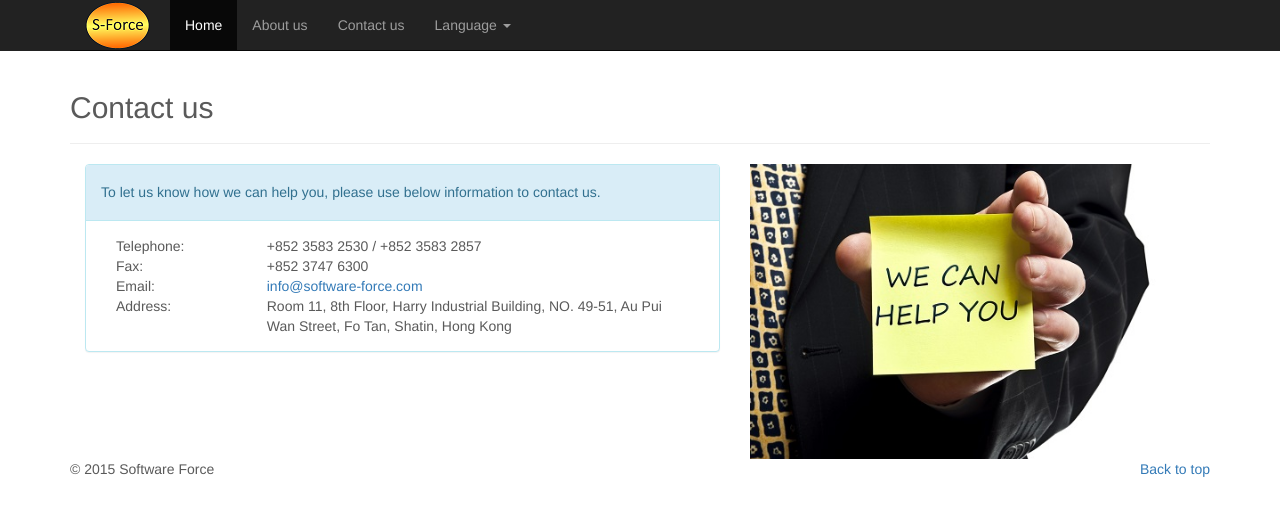
After one commit to Matthew-YC-So/sfboot, a PHP site: page /contact.php in a window 1280 px wide. The commit adds this page. Shown: the top 516 px of the page. Run offline with PHP 8.4, Linux system fonts and the light colour scheme.

Commit message:
Complete about and contact page

```diff
--- /dev/null
+++ b/contact.php
@@ -0,0 +1,30 @@
+<?php require_once("head.php"); ?>
+<div class="container">
+    <div class="page-header">
+        <h2><?php echo $msg["Contact"]; ?></h2>
+    </div>
+    <div class="col-lg-7">
+        <div class="panel panel-info">
+            <div class="panel-heading">
+                <h5><?php echo $msg["contact_us_p1"]; ?></h5>
+            </div>
+            <div class="panel-body">
+                <div class="col-lg-3"><?php echo $msg["Telephone"]; ?>:</div><div class="col-lg-9">+852 3583 2530 / +852 3583 2857</div>
+                <div class="col-lg-3"><?php echo $msg["Fax"]; ?>:</div><div class="col-lg-9">+852 3747 6300</div>
+                <div class="col-lg-3"><?php echo $msg["Email"]; ?>:</div><div class="col-lg-9"><a href="mailto:info@software-force.com?subject=Enquiry to Software Force">info@software-force.com</a></div>
+                <div class="col-lg-3"><?php echo $msg["Address"]; ?>:</div><div class="col-lg-9"><?php echo $msg["Address_value"]; ?></div>
+            </div>
+        </div>
+    </div>
+    <div class="col-lg-5">
+        <img class="img-responsive" src="images/contact_us.jpg"  data-src="holder.js/500x500/auto" alt='<?php echo $msg["Contact"]; ?>'>
+    </div>
+    <!-- FOOTER -->
+    <div class="row">
+        <div class="col-lg-12">
+          <?php require_once("footer.php"); ?>
+        </div>
+    </div>
+</div>
+
+<?php require_once("foot.php"); ?>
--- a/footer.php
+++ b/footer.php
@@ -1,5 +1,4 @@
-<?php require_once("sitesettings.php"); ?>
 <footer>
 	<p class="pull-right"><a href="#">Back to top</a></p>
-	<p>© <?php echo date("Y") ; ?> <?php echo $msg["CompanyName"]; ?> · <a href="http://getbootstrap.com/examples/carousel/#">Privacy</a> · <a href="http://getbootstrap.com/examples/carousel/#">Terms</a></p>
+	<p>© <?php echo date("Y") ; ?> <?php echo $msg["CompanyName"]; ?></p>
 </footer>
--- a/head.php
+++ b/head.php
@@ -51,9 +51,9 @@
 			</div>
 			<div id="navbar" class="navbar-collapse collapse">
 				<ul class="nav navbar-nav">
-				<li class="active"><a href="#"><?php echo $msg["Home"]; ?></a></li>
-				<li><a href="#about"><?php echo $msg["About"]; ?></a></li>
-				<li><a href="#contact"><?php echo $msg["Contact"]; ?></a></li>
+				<li class="active"><a href="index.php?lang=<?php echo $lang ?>"><?php echo $msg["Home"]; ?></a></li>
+				<li><a href="about.php?lang=<?php echo $lang ?>"><?php echo $msg["About"]; ?></a></li>
+                                <li><a href="contact.php?lang=<?php echo $lang ?>"><?php echo $msg["Contact"]; ?></a></li>
 				<li class="dropdown">
 					<a href="#" class="dropdown-toggle" data-toggle="dropdown" role="button" aria-haspopup="true" aria-expanded="false"><?php echo $msg["Language"]; ?> <span class="caret"></span></a>
 					<ul class="dropdown-menu">
--- a/i18n/messages-en.php
+++ b/i18n/messages-en.php
@@ -6,5 +6,11 @@ $msg = array (
 	"Contact" => "Contact us",
 	"Language" => "Language",
 	"Chinese" => "Chinese",
-	"English" => "English"
+	"English" => "English",
+        "Telephone" => "Telephone" ,
+        "Fax" => "Fax" ,
+        "Email" => "Email" ,
+        "Address" => "Address",
+        "Address_value" => "Room 11, 8th Floor, Harry Industrial Building, NO. 49-51, Au Pui Wan Street, Fo Tan, Shatin, Hong Kong",
+        "contact_us_p1" => "To let us know how we can help you, please use below information to contact us."
 ) ;
--- a/index.php
+++ b/index.php
@@ -135,7 +135,7 @@
           </ul>
         </div>
         <div class="col-md-5">
-            <img class="featurette-image img-responsive center-block" src="images/mutiple_development.jpg" data-src="holder.js/500x500/auto" alt="Generic placeholder image">
+            <img class="featurette-image img-responsive center-block" src="images/mutiple_development.jpg" data-src="holder.js/500x500/auto" alt="Multiple development">
         </div>
       </div>
 
@@ -157,7 +157,7 @@
           </ul>
         </div>
         <div class="col-md-5">
-          <img class="featurette-image img-responsive center-block" data-src="holder.js/500x500/auto" alt="Generic placeholder image">
+            <img class="featurette-image img-responsive center-block" src="images/ERP_2.jpg"  data-src="holder.js/500x500/auto" alt="ERP System">
         </div>
       </div>
 
@@ -170,5 +170,5 @@
       <?php require_once("footer.php"); ?>
 
     </div><!-- /.container -->
-
+   <!-- FOOTER -->
 <?php require_once("foot.php"); ?>
```
Also changed, not shown: about.php (added, +24 -0 lines), i18n/messages-zh.php (+7 -1 lines), images/ERP_2.jpg (added), images/about_us.jpg (added), images/contact_us.jpg (added), 1 other file.
